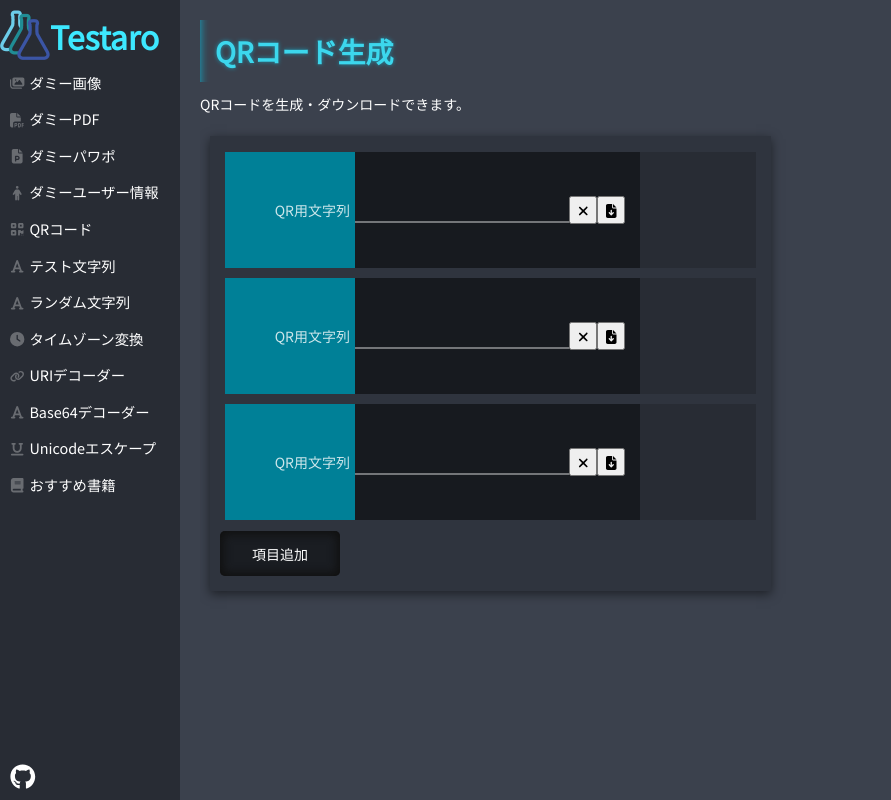
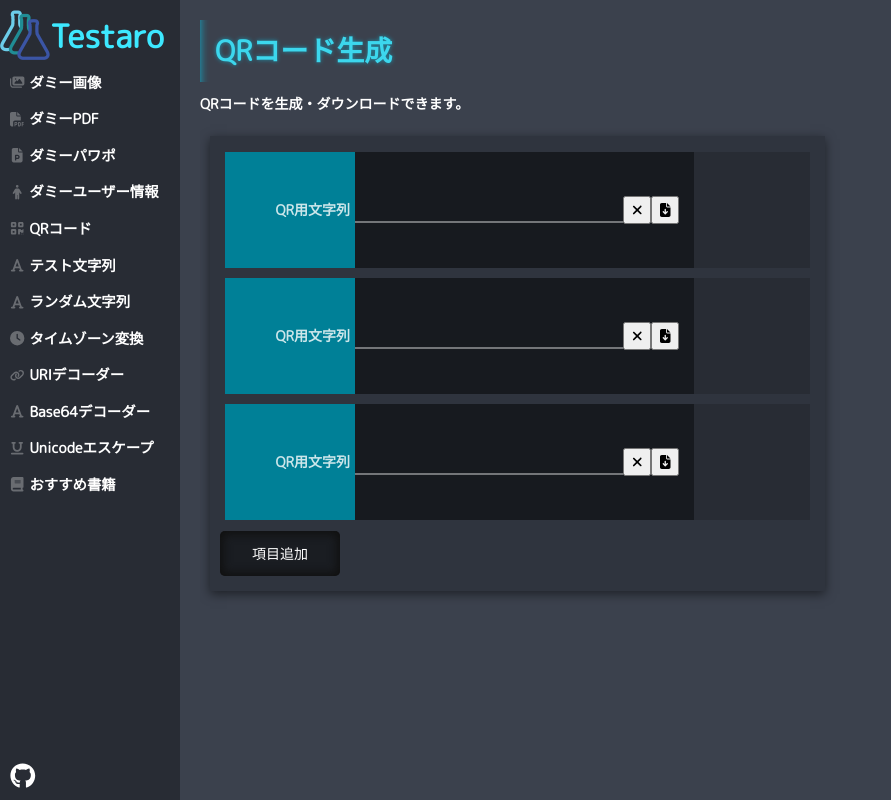
Before and after one commit to jesusisao/testaro, a Next.js app: page /qr-generator in a window 1280 px wide. Shown: the whole page, without its empty margins (0-891 px from the left). Built offline with nearby package versions, Linux system fonts and the light colour scheme.

Commit message:
フォントを"M PLUS Rounded 1c"に統一 (#104)

```diff
--- a/public/index.html
+++ b/public/index.html
@@ -2,16 +2,27 @@
 <html lang="en">
   <head>
     <!-- Global site tag (gtag.js) - Google Analytics -->
-    <script async src="https://www.googletagmanager.com/gtag/js?id=UA-51886701-2"></script>
+    <script
+      async
+      src="https://www.googletagmanager.com/gtag/js?id=UA-51886701-2"
+    ></script>
     <script>
       window.dataLayer = window.dataLayer || [];
-      function gtag(){dataLayer.push(arguments);}
-      gtag('js', new Date());
-      gtag('config', 'UA-51886701-2');
+      function gtag() {
+        dataLayer.push(arguments);
+      }
+      gtag("js", new Date());
+      gtag("config", "UA-51886701-2");
     </script>
 
     <meta charset="utf-8" />
     <link rel="icon" href="%PUBLIC_URL%/favicon-32x32.png" />
+    <link rel="preconnect" href="https://fonts.googleapis.com" />
+    <link rel="preconnect" href="https://fonts.gstatic.com" crossorigin />
+    <link
+      href="https://fonts.googleapis.com/css2?family=Kosugi+Maru&family=M+PLUS+Rounded+1c&display=swap"
+      rel="stylesheet"
+    />
     <meta name="viewport" content="width=device-width, initial-scale=1" />
     <meta name="theme-color" content="#000000" />
     <meta
--- a/src/components/Common/MetaHeader.tsx
+++ b/src/components/Common/MetaHeader.tsx
@@ -39,6 +39,12 @@ const MetaHeader: React.FC<Prop> = (prop) => {
       <meta name="twitter:site" content="@jesus_isao" />
       {/* その他 */}
       <link rel="icon" href="/favicon-32x32.png" />
+      <link rel="preconnect" href="https://fonts.googleapis.com" />
+      <link rel="preconnect" href="https://fonts.gstatic.com" />
+      <link
+        href="https://fonts.googleapis.com/css2?family=Kosugi+Maru&family=M+PLUS+Rounded+1c&display=swap"
+        rel="stylesheet"
+      />
       <link rel="manifest" href="/manifest.json" />
       {/* Google Analytics */}
       <script
--- a/src/pages/random-chars-generator/index.module.scss
+++ b/src/pages/random-chars-generator/index.module.scss
@@ -32,7 +32,6 @@
   }
 
   span {
-    font-family: monospace;
     font-size: 16px;
     word-break: break-all;
   }
--- a/src/pages/timezone-converter/index.module.scss
+++ b/src/pages/timezone-converter/index.module.scss
@@ -52,7 +52,6 @@
   padding: 8px;
   text-align: center;
   font-size: 18px;
-  font-family: monospace;
 
   p {
     margin: 8px;
--- a/styles/globals.scss
+++ b/styles/globals.scss
@@ -3,9 +3,10 @@
 
 body {
   margin: 0;
-  font-family: "Noto Sans JP", -apple-system, BlinkMacSystemFont, "Segoe UI",
-    "Roboto", "Oxygen", "Ubuntu", "Cantarell", "Fira Sans", "Droid Sans",
-    "Helvetica Neue", sans-serif;
+  font-family: "M PLUS Rounded 1c", "Kosugi Maru", "Noto Sans JP", -apple-system,
+    BlinkMacSystemFont, "Segoe UI", "Roboto", "Oxygen", "Ubuntu", "Cantarell",
+    "Fira Sans", "Droid Sans", "Helvetica Neue", sans-serif;
+  font-weight: 600;
   -webkit-font-smoothing: antialiased;
   -moz-osx-font-smoothing: grayscale;
 }
```
